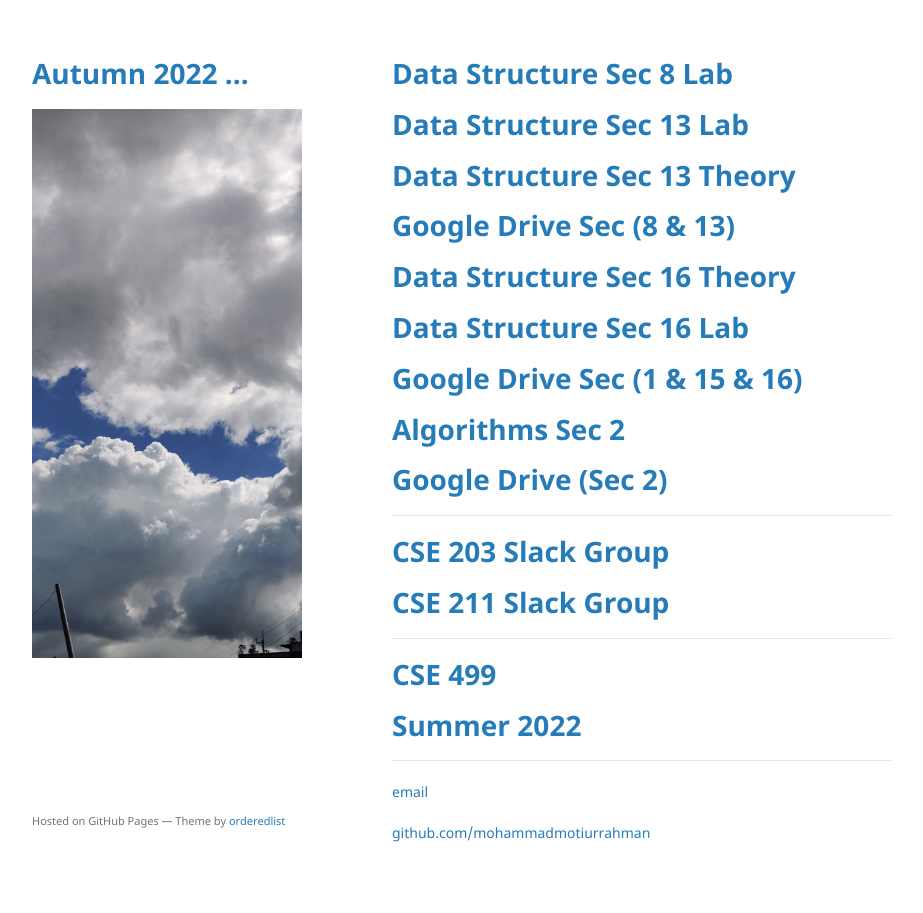
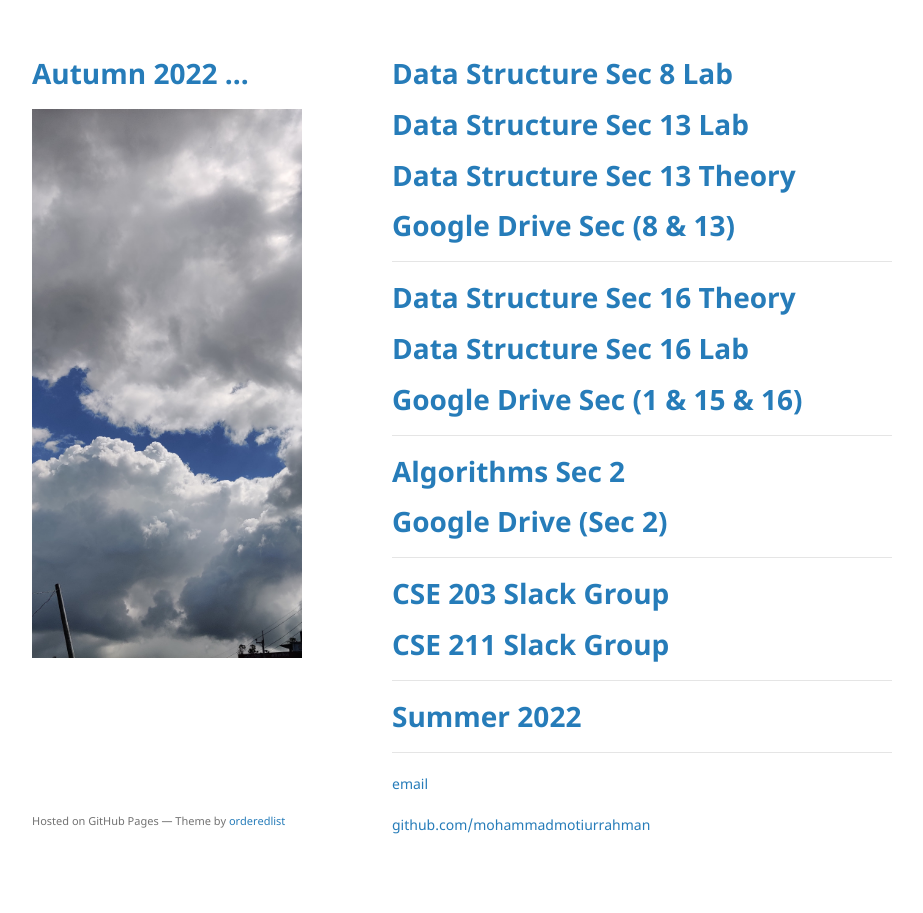
Before and after one commit to mohammadmotiurrahman/mohammadmotiurrahman.github.io, a Jekyll site: the page built from index.md, in a window 1280 px wide. Shown: the whole page, without its empty margins (178-1101 px from the left). Built offline with Jekyll 4.4.1, drawn with Linux system fonts in a browser that asks for light colours; our own code applies the rules of GitHub Pages for plain Markdown files.

Commit message:
Update index.md

```diff
--- a/index.md
+++ b/index.md
@@ -4,12 +4,12 @@
 # [Data Structure Sec 13 Theory](https://mohammadmotiurrahman.github.io/cse203_13)
 # [Google Drive Sec (8 & 13)](https://drive.google.com/drive/folders/10fW4uC57ErceiyXK2ZZGZN2LmeDABelm?usp=sharing)
 
-
+* * *
 # [Data Structure Sec 16 Theory](https://mohammadmotiurrahman.github.io/cse203_16)
 # [Data Structure Sec 16 Lab](https://mohammadmotiurrahman.github.io/cse203_16L)
 # [Google Drive Sec (1 & 15 & 16)]()
 
-
+* * *
 # [Algorithms Sec 2](https://mohammadmotiurrahman.github.io/cse211_2)
 # [Google Drive (Sec 2)](https://drive.google.com/drive/folders/1K3MD1XFtCfr700KjvasbbBVfn21gmRCg?usp=sharing)
 
@@ -19,8 +19,6 @@
 # [CSE 211 Slack Group](https://cse211autumn22.slack.com/)
 
 * * *
-
-# [CSE 499 ](https://mohammadmotiurrahman.github.io/CSE499)
 # [Summer 2022](https://mohammadmotiurrahman.github.io/summer2022)
 
 * * *
```
